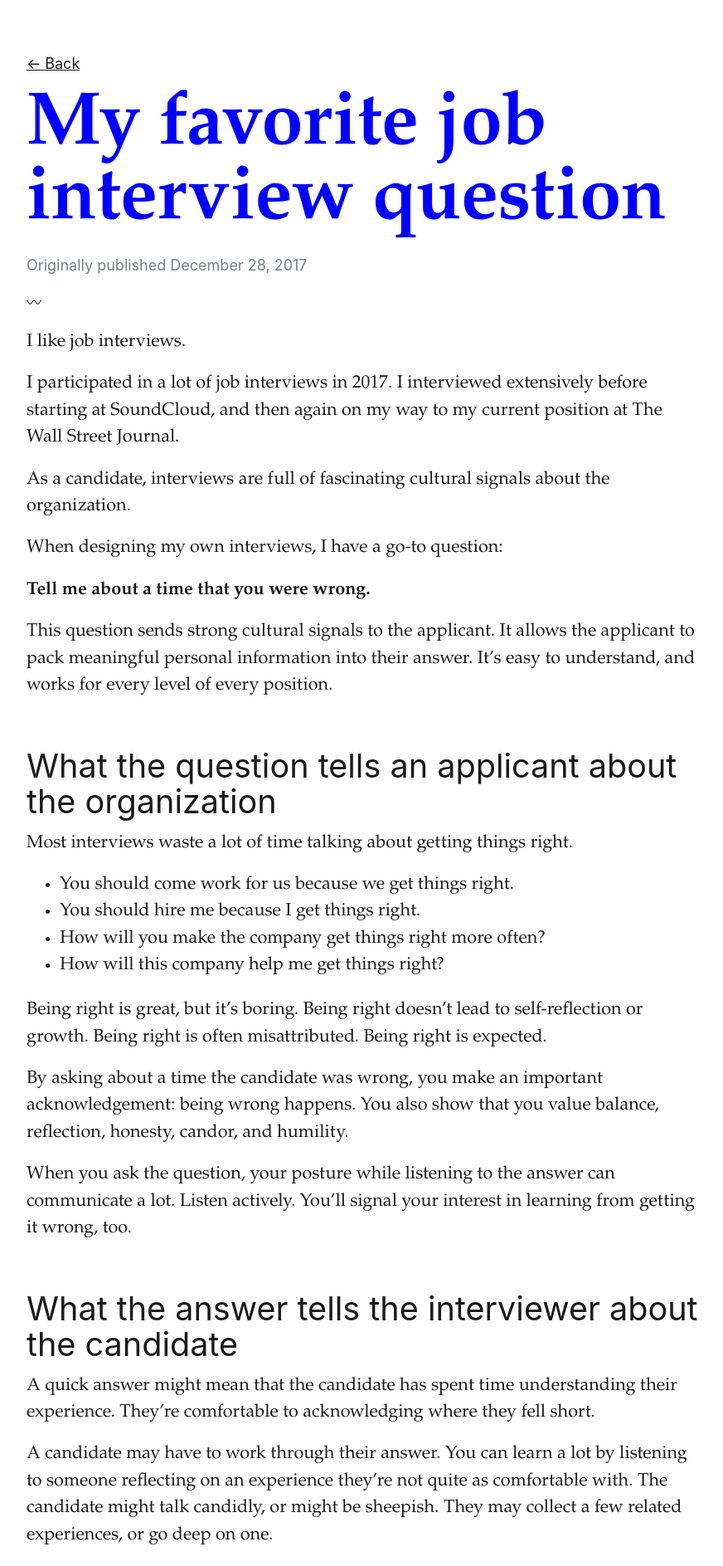
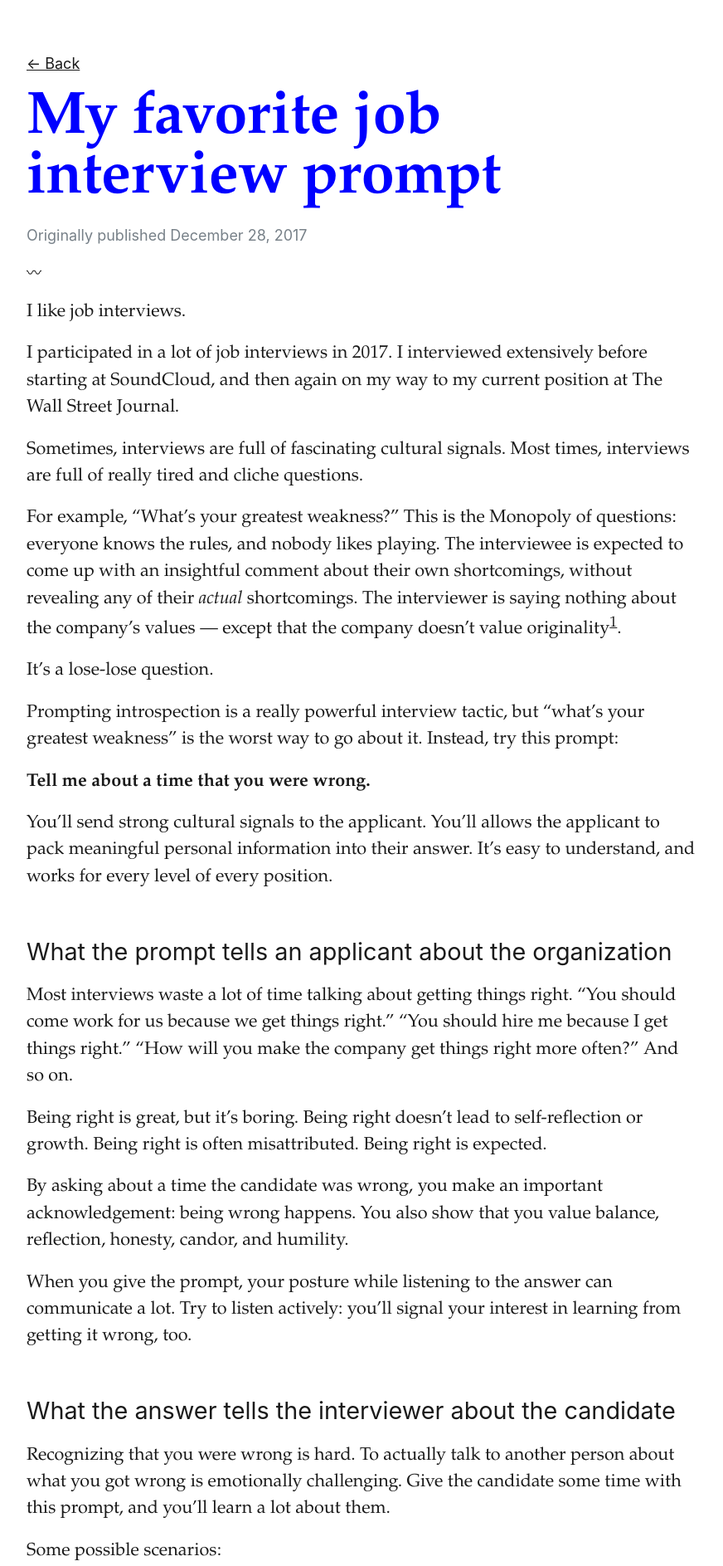
Before and after one commit to ilikescience/ilikescience.github.io, a Jekyll site: the page built from _posts/2017-12-28-interview.markdown, in a window 1280 px wide. Shown: the top 1887 px of the page at 83% size, without its empty margins (94-966 px from the left). Built offline with Jekyll 4.4.1, drawn with Linux system fonts in a browser that asks for light colours; some web fonts are replaced; our own code applies the rules of GitHub Pages for plain Markdown files; some of the changed text lies outside the part shown.

Commit message:
edits to interview essay

```diff
--- a/_posts/2017-12-28-interview.markdown
+++ b/_posts/2017-12-28-interview.markdown
@@ -1,5 +1,5 @@
 ---
-title:  "My favorite job interview question"
+title:  "My favorite job interview prompt"
 date:   2017-12-28
 categories: writing
 ---
@@ -8,39 +8,57 @@ I like job interviews.
 
 I participated in a lot of job interviews in 2017.  I interviewed extensively before starting at SoundCloud, and then again on my way to my current position at The Wall Street Journal.
 
-As a candidate, interviews are full of fascinating cultural signals about the organization.
+Sometimes, interviews are full of fascinating cultural signals. Most times, interviews are full of really tired and cliche questions.
 
-When designing my own interviews, I have a go-to question:
+For example, "What's your greatest weakness?" This is the Monopoly of questions: everyone knows the rules, and nobody likes playing. The interviewee is expected to come up with an insightful comment about their own shortcomings, without revealing any of their _actual_ shortcomings. The interviewer is saying nothing about the company's values — except that the company doesn't value originality[^1].
+
+It's a lose-lose question.
+
+Prompting introspection is a really powerful interview tactic, but "what's your greatest weakness" is the worst way to go about it. Instead, try this prompt:
 
 **Tell me about a time that you were wrong.**
 
-This question sends strong cultural signals to the applicant. It allows the applicant to pack meaningful personal information into their answer. It’s easy to understand, and works for every level of every position.
+You'll send strong cultural signals to the applicant. You'll allows the applicant to pack meaningful personal information into their answer. It’s easy to understand, and works for every level of every position.
 
-## What the question tells an applicant about the organization
+## What the prompt tells an applicant about the organization
 
-Most interviews waste a lot of time talking about getting things right.
-
-- You should come work for us because we get things right.
-- You should hire me because I get things right.
-- How will you make the company get things right more often?
-- How will this company help me get things right?
+Most interviews waste a lot of time talking about getting things right. "You should come work for us because we get things right." "You should hire me because I get things right." "How will you make the company get things right more often?" And so on.
 
 Being right is great, but it’s boring. Being right doesn’t lead to self-reflection or growth. Being right is often misattributed. Being right is expected.
 
 By asking about a time the candidate was wrong, you make an important acknowledgement: being wrong happens. You also show that you value balance, reflection, honesty, candor, and humility.
 
-When you ask the question, your posture while listening to the answer can communicate a lot. Listen actively. You’ll signal your interest in learning from getting it wrong, too.
+When you give the prompt, your posture while listening to the answer can communicate a lot. Try to listen actively: you’ll signal your interest in learning from getting it wrong, too.
 
 ## What the answer tells the interviewer about the candidate
 
-A quick answer might mean that the candidate has spent time understanding their experience. They're comfortable to acknowledging where they fell short.
+Recognizing that you were wrong is hard. To actually talk to another person about what you got wrong is emotionally challenging. Give the candidate some time with this prompt, and you’ll learn a lot about them.
 
-A candidate may have to work through their answer. You can learn a lot by listening to someone reflecting on an experience they’re not quite as comfortable with. The candidate might talk candidly, or might be sheepish. They may collect a few related experiences, or go deep on one.
+Some possible scenarios:
 
-Some candidates may not have an answer. Encourage them to think through it and follow up.
+- **The candidate answers quickly and thoroughly.** This might mean that they've spent time understanding their experience. They're comfortable acknowledging where they fell short. Either that, or they read this essay and had time to prepare[^2].
+- **The candidate works through their answer slowly, with some effort.** Being open to introspection with a stranger is a positive trait. How the candidate works through the answer says a lot: they might talk candidly, or might be sheepish. They may collect a few related experiences, or go deep on one. This process is a good preview of how they'll handle communication challenges in their role.
+- **The candidate doesn't have an answer right away.** Some people expend all their mental energy simply showing up to a job interview. It's a stressful experience, and they might not have the space for emotional candor. Encourage them to follow up later in an email. Depending on the team and the role, face-to-face candor might never be a factor.
+- **The candidate doesn't get things wrong.** Don’t hire this person.
 
-Rarely, you’ll find someone who isn’t wrong. Don’t hire this person.
+While the form of the answer is more telling than the content, there's interesting signals there, too.
 
-## [Being wrong](/writing/wrong.html) is hard.
+- **Low risk, low certainty:** "I picked the wrong socks for this interview" is a good joke, and hopefully it's followed by a better answer.
+- **Low risk, high certainty:** "I thought the CEO would like an update every day." It's good to acknowledge that being certain and being right are separate things, but low-risk mistakes are common and easily brushed off.
+- **High risk, low certainty:** "We were on deadline and I decided to cut a few corners." Situational pressures are going to exist in every role in every organization. Understanding how a candidate will respond to them is valuable.
+- **High risk, high certainty:** "I decided to ship because I thought we were ready." This is my favorite kind of answer. You'll never hire someone who doesn't make mistakes. Try to hire someone who will take responsibility for mistakes, no matter how high the stakes are.
 
-Recognizing that you were wrong is hard, too. To actually talk to another person about what you got wrong is emotionally challenging. Give the candidate some time with this question, and you’ll learn a lot about them.
+## How to use this prompt
+
+I follow this prompt with "ok, now tell me about a time you were right." This gives the candidate time to recover after the emotional effort required for good introspection. The response also tends to be much more genuine and less self-aggrandizing when framed with the previous prompt.
+
+Similarly, I like to put this prompt earlier in the interview. The conversation that follows tends to be more candid, and more natural. "Tell me about a time you were wrong" defuses a great deal of the tension of the typical job interview. Instead of feeling pressure to convey merit through past accomplishments (a relatively low-value indicator of future performance), the candidate has the opportunity to demonstrate strong communication skills (a high-value indicator of future performance).
+
+### Acknowledgements
+
+Thanks to [Josh Petersel](http://joshpetersel.com/) for providing feedback and edits on an earlier version of this essay.
+
+
+[^1]: From Josh's excellent feedback: "The greatest weakness question is far inferior because ... it attributes fault to the interviewee as a person. Personal faults are much more difficult to respond to than situational faults."
+
+[^2]: Preparation isn't a bad thing. Depending on the candidate, preparation may be the only way they'll feel confident enough to walk into the room in the first place. While improvising and problem-solving on the fly are valuable skills, interviews aren't the best place to test for them; try an on-site collaborative exercise, instead.
--- a/_sass/_type.scss
+++ b/_sass/_type.scss
@@ -69,8 +69,8 @@ $t--weight-normal: 400;
 $t--weight-light: 300;
 
 /* font sizes */
-$t--size-xxl: 5rem;
-$t--size-xl: 2.2rem;
+$t--size-xxl: 4rem;
+$t--size-xl: 2rem;
 $t--size-l: 1.6rem;
 $t--size-m: 1rem;
 $t--size-s: 0.75rem;
@@ -147,13 +147,13 @@ p {
     p + h2,
     p + h3,
     p + h4 {
-        margin-top: 1.5em;
+        margin-top: 2em;
     }
     h1 + p,
     h2 + p,
     h3 + p,
     h4 + p {
-        margin-top: 0.5em;
+        margin-top: 1em;
     }
 
     h1,
@@ -168,14 +168,15 @@ p {
     }
 
     h2 {
-        font-size: $t--size-xl;
+        font-size: $t--size-l;
     }
     h3 {
-        font-size: $t--size-l;
+        font-weight: $t--weight-bold;
+        font-size: $t--size-m;
     }
     h4 {
-        font-weight: $t--weight-bold;
         font-size: $t--size-m;
+        color: $c--gray;
     }
     blockquote {
         margin: 2em 0;
```
